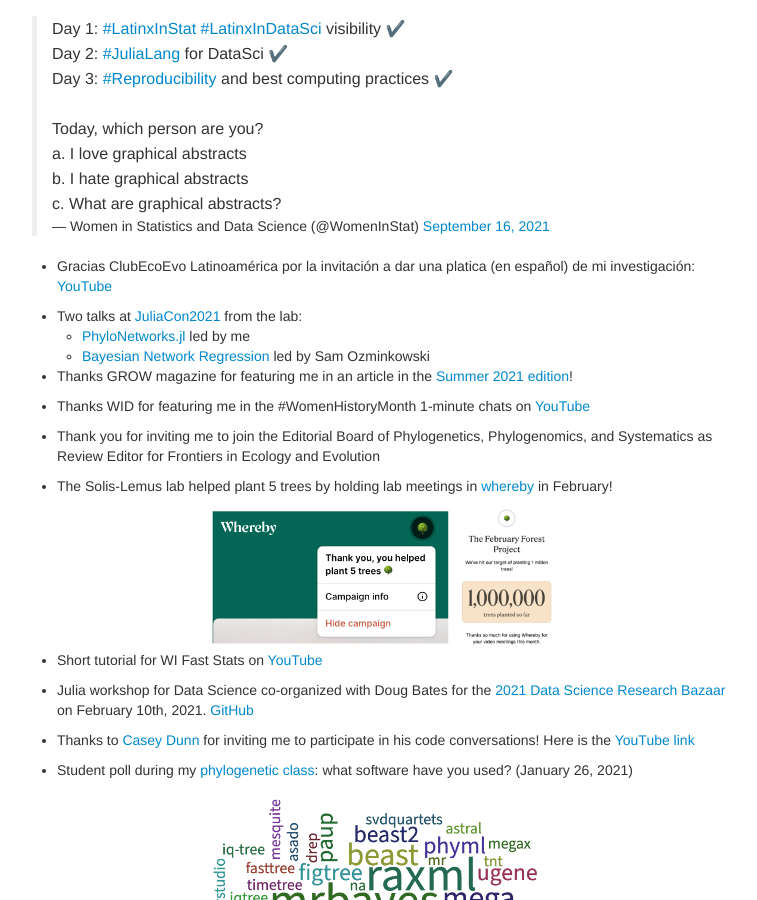
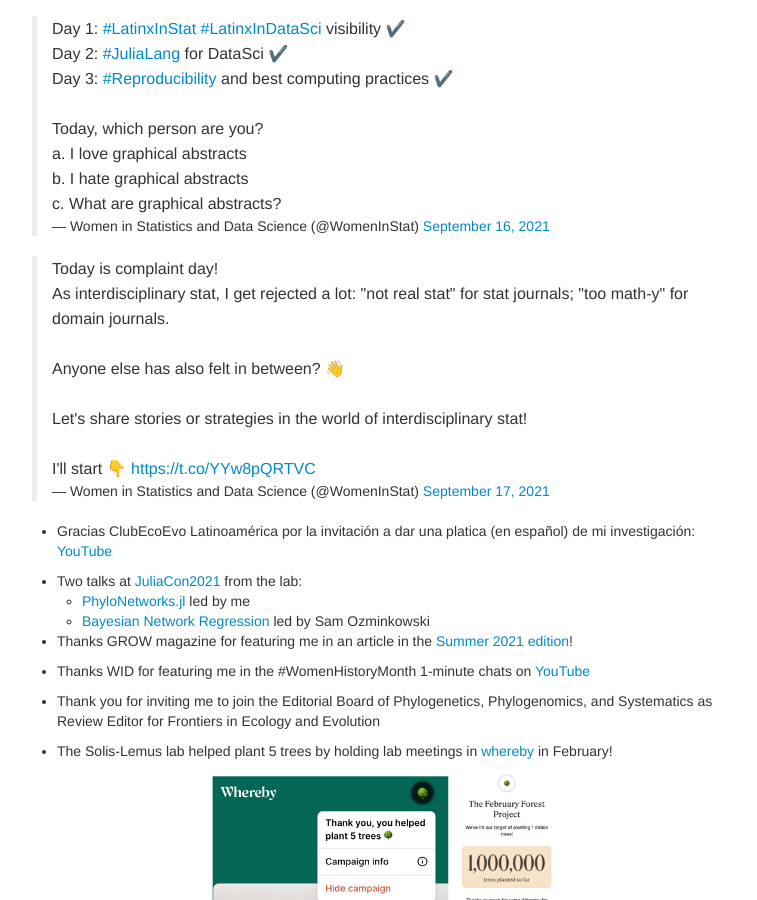
Before and after one commit to solislemuslab/solislemuslab.github.io, a Jekyll site: the page built from pages/news.md, in a window 1280 px wide and 900 px high, scrolled down 1036 px. Shown: the whole window, without its empty margins (258-1015 px from the left). Built offline with Jekyll 4.4.1, drawn with Linux system fonts in a browser that asks for light colours; comment, search, counter and statistics services are not loaded.

Commit message:
tweet interdisciplinary

```diff
--- a/pages/news.md
+++ b/pages/news.md
@@ -21,6 +21,8 @@ description: Solis-Lemus lab
 <blockquote class="twitter-tweet"><p lang="en" dir="ltr">I am crazily obsessed with <a href="https://twitter.com/hashtag/reproducibility?src=hash&amp;ref_src=twsrc%5Etfw">#reproducibility</a> and good computing/datasci practices.<br>Who is with me? 👋<br><br>Today, let&#39;s all share resources on how to be more reproducible!<br><br>I&#39;ll start 🧵👇 <a href="https://t.co/FGldfw5Pdl">https://t.co/FGldfw5Pdl</a></p>&mdash; Women in Statistics and Data Science (@WomenInStat) <a href="https://twitter.com/WomenInStat/status/1438157250762264577?ref_src=twsrc%5Etfw">September 15, 2021</a></blockquote> <script async src="https://platform.twitter.com/widgets.js" charset="utf-8"></script>
 
 <blockquote class="twitter-tweet"><p lang="en" dir="ltr">Day 1: <a href="https://twitter.com/hashtag/LatinxInStat?src=hash&amp;ref_src=twsrc%5Etfw">#LatinxInStat</a> <a href="https://twitter.com/hashtag/LatinxInDataSci?src=hash&amp;ref_src=twsrc%5Etfw">#LatinxInDataSci</a> visibility ✔️<br>Day 2: <a href="https://twitter.com/hashtag/JuliaLang?src=hash&amp;ref_src=twsrc%5Etfw">#JuliaLang</a> for DataSci ✔️<br>Day 3: <a href="https://twitter.com/hashtag/Reproducibility?src=hash&amp;ref_src=twsrc%5Etfw">#Reproducibility</a> and best computing practices ✔️<br><br>Today, which person are you?<br>a. I love graphical abstracts<br>b. I hate graphical abstracts<br>c. What are graphical abstracts?</p>&mdash; Women in Statistics and Data Science (@WomenInStat) <a href="https://twitter.com/WomenInStat/status/1438502731983949832?ref_src=twsrc%5Etfw">September 16, 2021</a></blockquote> <script async src="https://platform.twitter.com/widgets.js" charset="utf-8"></script>
+
+<blockquote class="twitter-tweet"><p lang="en" dir="ltr">Today is complaint day!<br>As interdisciplinary stat, I get rejected a lot: &quot;not real stat&quot; for stat journals; &quot;too math-y&quot; for domain journals.<br><br>Anyone else has also felt in between? 👋<br><br>Let&#39;s share stories or strategies in the world of interdisciplinary stat!<br><br>I&#39;ll start 👇 <a href="https://t.co/YYw8pQRTVC">https://t.co/YYw8pQRTVC</a></p>&mdash; Women in Statistics and Data Science (@WomenInStat) <a href="https://twitter.com/WomenInStat/status/1438899265913380874?ref_src=twsrc%5Etfw">September 17, 2021</a></blockquote> <script async src="https://platform.twitter.com/widgets.js" charset="utf-8"></script>
 
 - Gracias ClubEcoEvo Latinoamérica por la invitación a dar una platica (en español) de mi investigación: [YouTube](https://www.youtube.com/watch?v=PKXf1W4bocQ)
 
```
